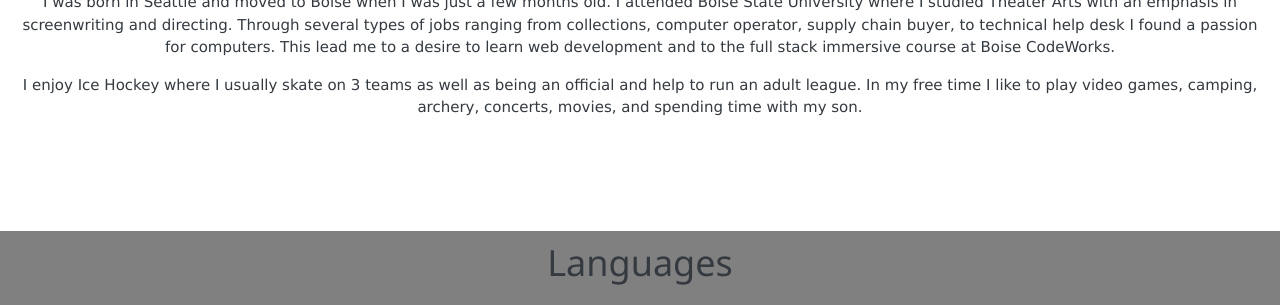
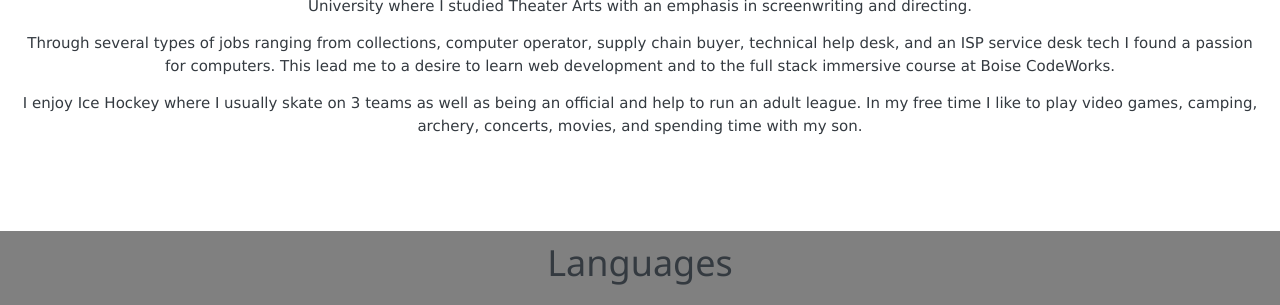
Before and after one commit to ewiesemann/ewiesemann.github.io, a plain HTML site: page index.html in a window 1280 px wide. Shown: the part 692-997 px from the top of the page. Drawn offline with nearby package versions, Linux system fonts and the light colour scheme.

Commit message:
Updated about me section

```diff
--- a/index.html
+++ b/index.html
@@ -36,14 +36,16 @@
             <h1>
                 <a name="aboutme">About Me</a>
             </h1>
-            <P>I was born in Seattle and moved to Boise when I was just a few months old. I attended Boise State University
-                where I studied Theater Arts with an emphasis in screenwriting and directing. Through several types of jobs
-                ranging from collections, computer operator, supply chain buyer, to technical help desk I found a passion
-                for computers. This lead me to a desire to learn web development and to the full stack immersive course at
-                Boise CodeWorks.</P>
-            <p>I enjoy Ice Hockey where I usually skate on 3 teams as well as being an official and help to run an adult league.
-                In my free time I like to play video games, camping, archery, concerts, movies, and spending time with my
-                son. </p>
+            <P>I was born in Seattle and moved to Boise when I was just a few months old. I grew up in Meridian and gradualted
+                from Meridian High School. I attended Boise State University where I studied Theater Arts with an emphasis
+                in screenwriting and directing.</P>
+
+                <p>Through several types of jobs ranging from collections, computer operator, supply chain buyer, technical
+                    help desk, and an ISP service desk tech I found a passion for computers. This lead me to a desire to
+                    learn web development and to the full stack immersive course at Boise CodeWorks.</P>
+                <p>I enjoy Ice Hockey where I usually skate on 3 teams as well as being an official and help to run an adult
+                    league. In my free time I like to play video games, camping, archery, concerts, movies, and spending
+                    time with my son. </p>
         </div>
     </div>
     <div class="row row1 text-dark">
```
